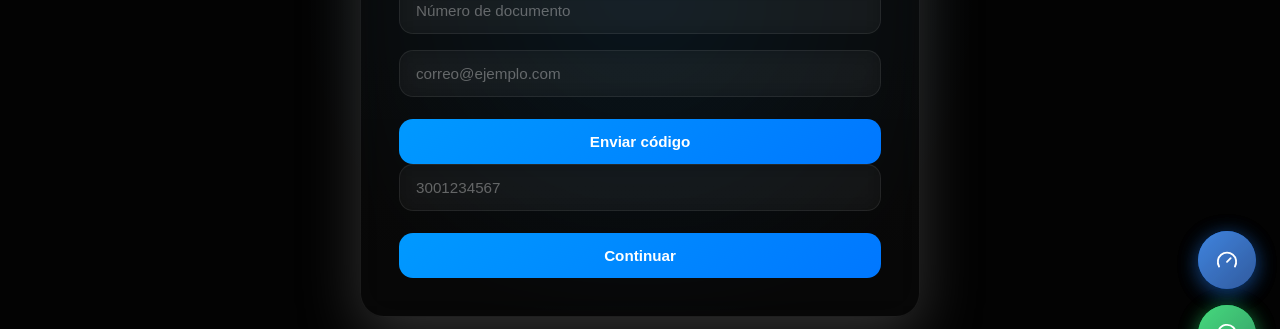
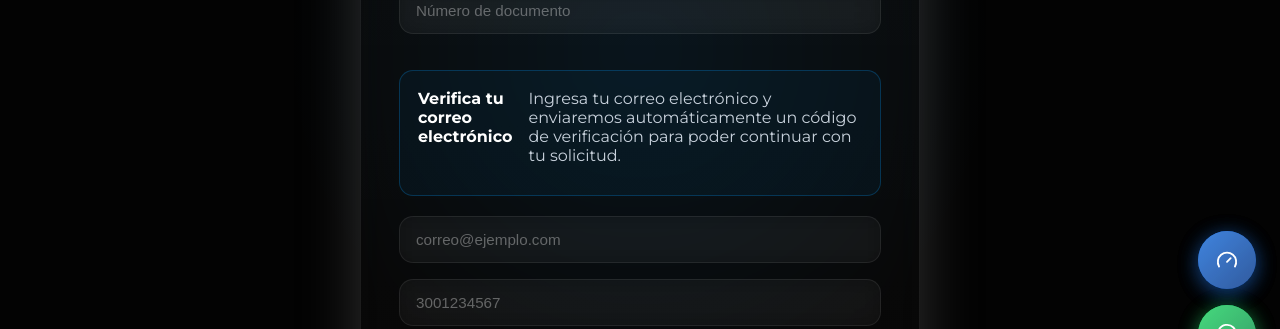
Before and after one commit to ThomasAguirreMT/Web-Master, a React (Create React App) app: page /pqr in a window 1280 px wide. Shown: the part 413-742 px from the top of the page. Built offline with nearby package versions, Linux system fonts and the light colour scheme; no server answers.

Commit message:
se implementa el codigo por correo electronico

```diff
--- a/src/components/pqr/FormatoPQR.jsx
+++ b/src/components/pqr/FormatoPQR.jsx
@@ -8,6 +8,9 @@ import StepOne from "./components/StepOne";
 import StepTwo from "./components/StepTwo";
 import StepThree from "./components/StepThree";
 import Success from "./components/Success";
+
+
+import { useRef } from "react";
 
 import {
   getTipos,
@@ -50,6 +53,11 @@ export default function PQR() {
   const [file, setFile] = useState(null);
 
   const [fileError, setFileError] = useState("");
+
+  const ultimoCorreo = useRef("");
+
+
+  const timerCorreo = useRef(null);
 
   const [form, setForm] = useState({
 
@@ -110,6 +118,29 @@ export default function PQR() {
       [key]: error
     }));
 
+    if (key === "correo") {
+
+      setCorreoVerificado(false);
+
+      setMensajeCodigo("");
+
+      setCodigo("");
+
+      ultimoCorreo.current = "";
+
+      clearTimeout(timerCorreo.current);
+
+      if (!error && value) {
+
+        timerCorreo.current = setTimeout(() => {
+
+          enviarCodigoAutomatico(value);
+
+        }, 800);
+
+      }
+
+    }
   };
 
   /*=========================
@@ -232,30 +263,26 @@ export default function PQR() {
     ENVIAR CÓDIGO
 =========================*/
 
-  const enviarCodigoCorreo = async () => {
 
-    if (!form.correo) {
+  const enviarCodigoAutomatico = async (correo) => {
 
-      alert("Ingrese primero un correo.");
+    if (!correo) return;
 
-      return;
+    if (ultimoCorreo.current === correo) return;
 
-    }
+    ultimoCorreo.current = correo;
 
     try {
 
       setEnviandoCodigo(true);
 
-      setMensajeCodigo("");
+      await enviarCodigo(correo);
 
-      await enviarCodigo(form.correo);
+      setMensajeCodigo("📨 Te enviamos un código de verificación.");
 
-      setMensajeCodigo("Te enviamos un código de verificación a tu correo.");
     } catch (err) {
 
       console.error(err);
-
-      alert("No fue posible enviar el código.");
 
     } finally {
 
@@ -349,9 +376,7 @@ export default function PQR() {
 
             setStep={setStep}
 
-            enviarCodigo={enviarCodigoCorreo}
 
-            enviandoCodigo={enviandoCodigo}
 
             mensajeCodigo={mensajeCodigo}
 
@@ -366,6 +391,8 @@ export default function PQR() {
             }}
 
             correoVerificado={correoVerificado}
+
+
 
           />
 
--- a/src/components/pqr/Formatopqr.css
+++ b/src/components/pqr/Formatopqr.css
@@ -586,3 +586,98 @@
     font-weight:600;
 
 }
+
+
+/*==========================================
+  VERIFICACIÓN DE CORREO
+==========================================*/
+
+.correo-info{
+
+    display:flex;
+
+    gap:16px;
+
+    padding:18px;
+
+    margin:20px 0;
+
+    border:1px solid rgba(0,157,255,.25);
+
+    background:rgba(0,157,255,.05);
+
+    border-radius:14px;
+
+}
+
+.correo-info-icono{
+
+    font-size:28px;
+
+}
+
+.correo-info h4{
+
+    margin:0 0 10px;
+
+    color:#ffffff;
+
+}
+
+.correo-info p{
+
+    margin:0 0 12px;
+
+    color:#c8d2dc;
+
+}
+
+.correo-info ol{
+
+    margin:0 0 12px 18px;
+
+    color:#d8e1ea;
+
+}
+
+.correo-info small{
+
+    color:#37d67a;
+
+    font-weight:600;
+
+}
+
+.correo-ok{
+
+    margin:18px 0;
+
+    padding:14px 18px;
+
+    border-radius:12px;
+
+    background:rgba(34,197,94,.12);
+
+    border:1px solid rgba(34,197,94,.35);
+
+    color:#22c55e;
+
+}
+
+.correo-ok strong{
+
+    display:block;
+
+    font-size:16px;
+
+}
+
+.correo-ok small{
+
+    display:block;
+
+    margin-top:4px;
+
+    color:#c9f7d7;
+
+}
--- a/src/components/pqr/components/Input.jsx
+++ b/src/components/pqr/components/Input.jsx
@@ -6,10 +6,12 @@ export default function Input({
     value,
     placeholder,
     onChange,
+    onBlur,
     error,
     touched,
     maxLength,
     inputMode,
+    disabled = false,
     className = ""
 
 }) {
@@ -39,6 +41,10 @@ export default function Input({
                 placeholder={placeholder}
 
                 onChange={onChange}
+
+                onBlur={onBlur}
+
+                disabled={disabled}
 
                 maxLength={maxLength}
 
--- a/src/components/pqr/components/StepOne.jsx
+++ b/src/components/pqr/components/StepOne.jsx
@@ -10,12 +10,11 @@ export default function StepOne({
     touched,
     setStep,
 
-    enviarCodigo,
-    enviandoCodigo,
     mensajeCodigo,
 
     codigo,
     setCodigo,
+
 
     correoVerificado
 
@@ -151,6 +150,36 @@ export default function StepOne({
 
             />
 
+            {/*==========================================
+                INFORMACIÓN
+            ==========================================*/}
+
+            {
+
+                !mensajeCodigo && !correoVerificado && (
+
+                    <div className="correo-info">
+
+                        <h4>
+
+                             Verifica tu correo electrónico
+
+                        </h4>
+
+                        <p>
+
+                            Ingresa tu correo electrónico y
+
+                            enviaremos automáticamente un código de verificación para poder continuar con tu solicitud.
+
+                        </p>
+
+                    </div>
+
+                )
+
+            }
+
             <Input
 
                 required
@@ -173,55 +202,37 @@ export default function StepOne({
 
                 }
 
+
+
                 error={errors.correo}
 
                 touched={touched.correo}
 
             />
 
+            {/*==========================================
+                ESTADO VERIFICACIÓN
+            ==========================================*/}
+
             <div className="correo-verificacion">
 
                 {
 
-                    !correoVerificado ? (
+                    mensajeCodigo && !correoVerificado && (
 
-                        <button
+                        <div className="correo-info enviado">
 
-                            type="button"
+                            <h4>
 
-                            className="btn-enviar-codigo"
+                                Código enviado
 
-                            onClick={enviarCodigo}
+                            </h4>
 
-                            disabled={
+                            <p>
 
-                                enviandoCodigo ||
+                                Revisa tu correo electrónico e ingresa el código de 6 dígitos.
 
-                                !form.correo ||
-
-                                errors.correo
-
-                            }
-
-                        >
-
-                            {
-
-                                enviandoCodigo
-
-                                    ? "Enviando..."
-
-                                    : "Enviar código"
-
-                            }
-
-                        </button>
-
-                    ) : (
-
-                        <div className="correo-ok">
-
-                             Correo verificado
+                            </p>
 
                         </div>
 
@@ -230,22 +241,34 @@ export default function StepOne({
                 }
 
                 {
-                    mensajeCodigo && !correoVerificado && (
 
-                        <small className="mensaje-codigo">
+                    correoVerificado && (
 
-                            {mensajeCodigo}
+                        <div className="correo-ok">
 
-                        </small>
+                            <strong>
+
+                                Correo verificado
+
+                            </strong>
+
+                            <small>
+
+                                Ya puedes continuar con tu solicitud.
+
+                            </small>
+
+                        </div>
 
                     )
+
                 }
 
             </div>
 
             {
 
-                mensajeCodigo && (
+                mensajeCodigo && !correoVerificado && (
 
                     <Input
 
@@ -256,8 +279,6 @@ export default function StepOne({
                         inputMode="numeric"
 
                         maxLength={6}
-
-                        disabled={correoVerificado}
 
                         onChange={(e) =>
 
```
